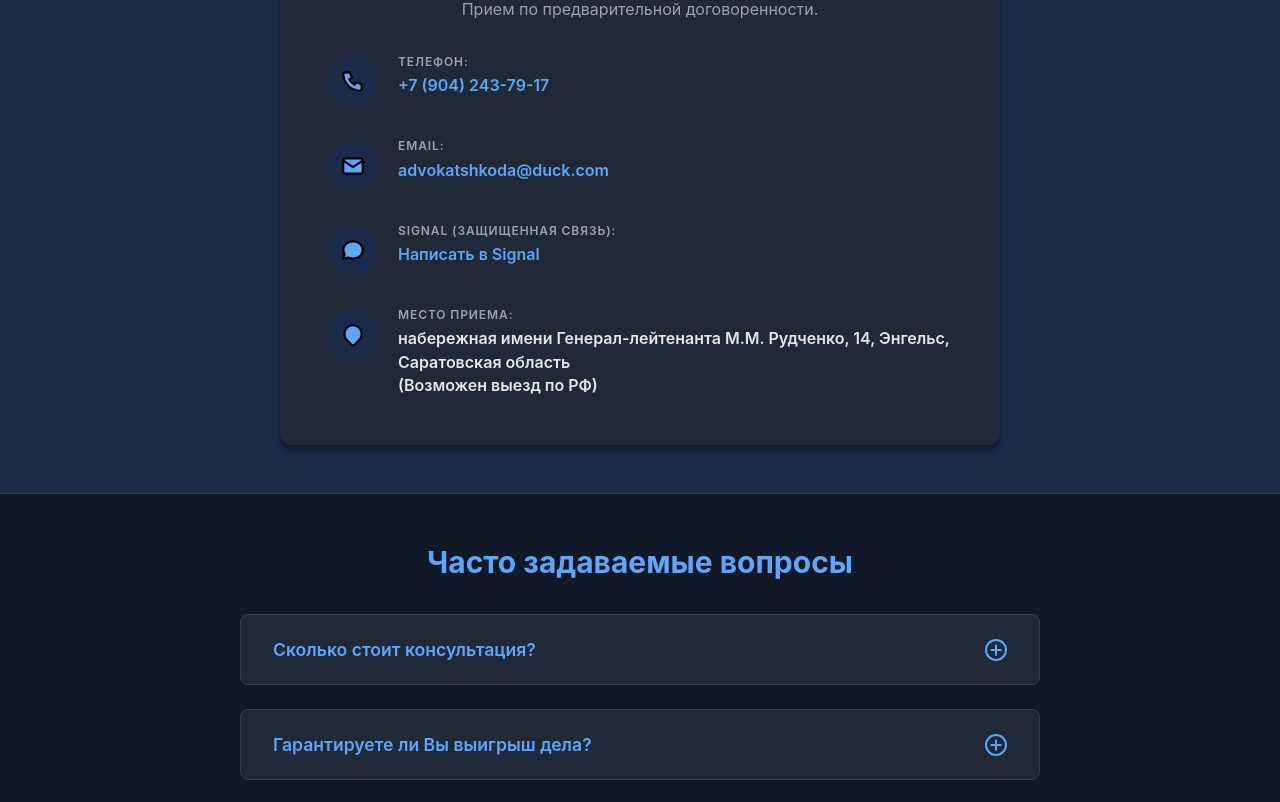
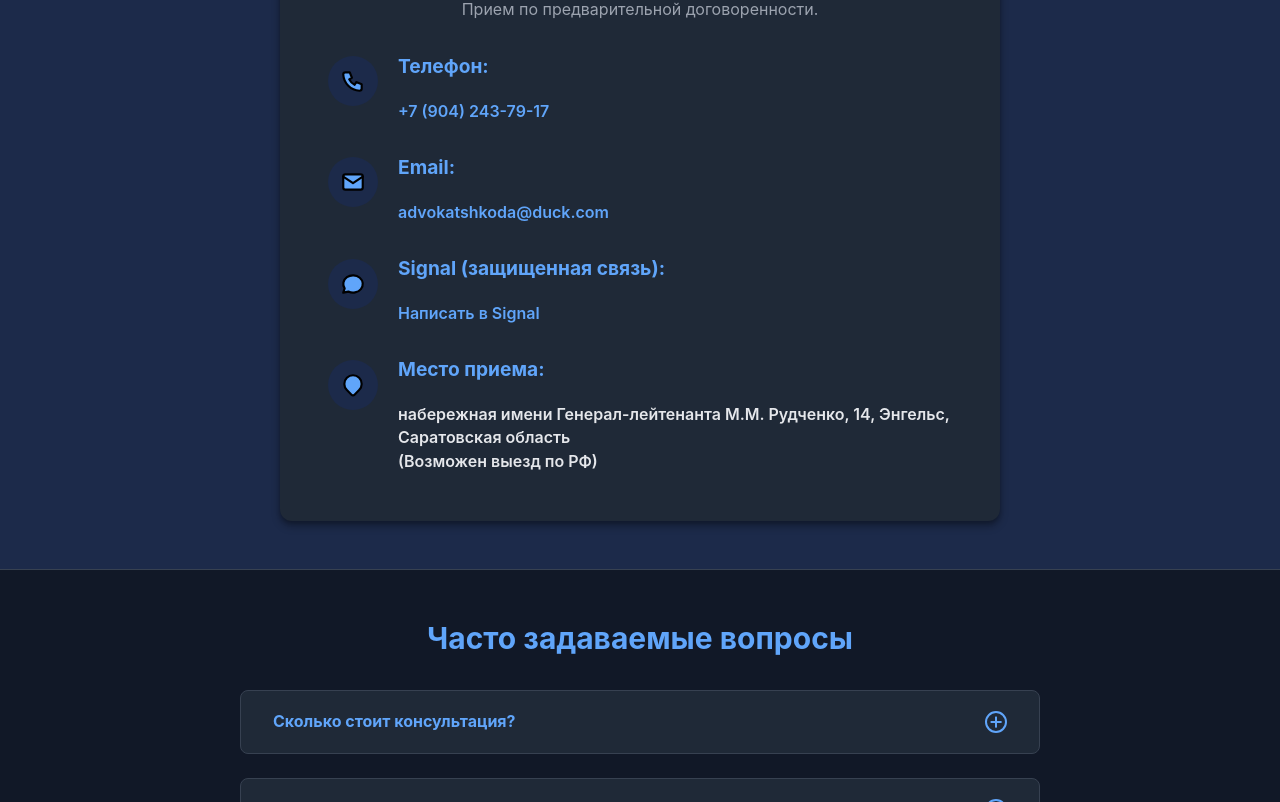
Before and after one commit to XAjhI9LfbBKliUG79Ev0l78bUvzmvsTypXClwZa/sRHjFEyCd9g, a Vue app: page / in a window 1280 px wide. Shown: the part 1618-2420 px from the top of the page. Built offline with nearby package versions, Linux system fonts and the light colour scheme.

Commit message:
semantic updates

```diff
--- a/src/components/FaqItem.vue
+++ b/src/components/FaqItem.vue
@@ -8,7 +8,7 @@
       :aria-controls="answerId"
       @click.prevent="toggleOpen"
     >
-      <span class="question-text">{{ question }}</span>
+      <h3 class="question-text">{{ question }}</h3>
       <span class="faq-icon" aria-hidden="true"></span>
     </summary>
     <div
@@ -122,6 +122,8 @@ const handleToggle = (event) => {
 .question-text {
   flex-grow: 1;
   padding-right: var(--spacing-sm);
+  margin: 0;
+  font-size: 1rem;
 }
 
 .faq-icon {
--- a/src/views/HomeView.vue
+++ b/src/views/HomeView.vue
@@ -115,7 +115,7 @@
                   <IconPhone aria-hidden="true" />
                 </span>
                 <div>
-                  <h4>Телефон:</h4>
+                  <h3>Телефон:</h3>
                   <p><a :href="`tel:${contactInfo.phoneNumber}`">{{ contactInfo.formattedPhoneNumber }}</a></p>
                 </div>
               </div>
@@ -124,7 +124,7 @@
                   <IconMail aria-hidden="true" />
                 </span>
                 <div>
-                  <h4>Email:</h4>
+                  <h3>Email:</h3>
                   <p>
                     <a
                       :href="`mailto:${contactInfo.emailAddress}?subject=%D0%97%D0%B0%D0%BF%D1%80%D0%BE%D1%81%20%D1%8E%D1%80%D0%B8%D0%B4%D0%B8%D1%87%D0%B5%D1%81%D0%BA%D0%BE%D0%B9%20%D0%BA%D0%BE%D0%BD%D1%81%D1%83%D0%BB%D1%8C%D1%82%D0%B0%D1%86%D0%B8%D0%B8&body=%D0%97%D0%B4%D1%80%D0%B0%D0%B2%D1%81%D1%82%D0%B2%D1%83%D0%B9%D1%82%D0%B5%2C%20%D0%90%D0%BB%D0%B5%D0%BA%D1%81%D0%B5%D0%B9%20%D0%98%D0%B3%D0%BE%D1%80%D0%B5%D0%B2%D0%B8%D1%87.%0A%0A%D0%9E%D0%BF%D0%B8%D1%88%D0%B8%D1%82%D0%B5%20%D0%BA%D1%80%D0%B0%D1%82%D0%BA%D0%BE%20%D0%92%D0%B0%D1%88%D1%83%20%D1%81%D0%B8%D1%82%D1%83%D0%B0%D1%86%D0%B8%D1%8E%20%D0%B8%20%D0%B6%D0%B5%D0%BB%D0%B0%D0%B5%D0%BC%D0%BE%D0%B5%20%D0%B2%D1%80%D0%B5%D0%BC%D1%8F%20%D0%B4%D0%BB%D1%8F%20%D1%81%D0%B2%D1%8F%D0%B7%D0%B8.%0A%0A%D0%A1%20%D1%83%D0%B2%D0%B0%D0%B6%D0%B5%D0%BD%D0%B8%D0%B5%D0%BC%2C%0A%5B%D0%92%D0%B0%D1%88%D0%B5%20%D0%B8%D0%BC%D1%8F%5D%0A%5B%D0%92%D0%B0%D1%88%20%D0%BA%D0%BE%D0%BD%D1%82%D0%B0%D0%BA%D1%82%D0%BD%D1%8B%D0%B9%20%D1%82%D0%B5%D0%BB%D0%B5%D1%84%D0%BE%D0%BD%5D`"
@@ -138,7 +138,7 @@
                   <IconMessageCircle aria-hidden="true" />
                 </span>
                 <div>
-                  <h4>Signal (защищенная связь):</h4>
+                  <h3>Signal (защищенная связь):</h3>
                   <p>
                     <a
                       :href="contactInfo.signalLink"
@@ -154,7 +154,7 @@
                   <IconMapPin aria-hidden="true" />
                 </span>
                 <div>
-                  <h4>Место приема:</h4>
+                  <h3>Место приема:</h3>
                   <p>
                     {{ contactInfo.workAddress }}<br />(Возможен выезд
                     по РФ)
```
